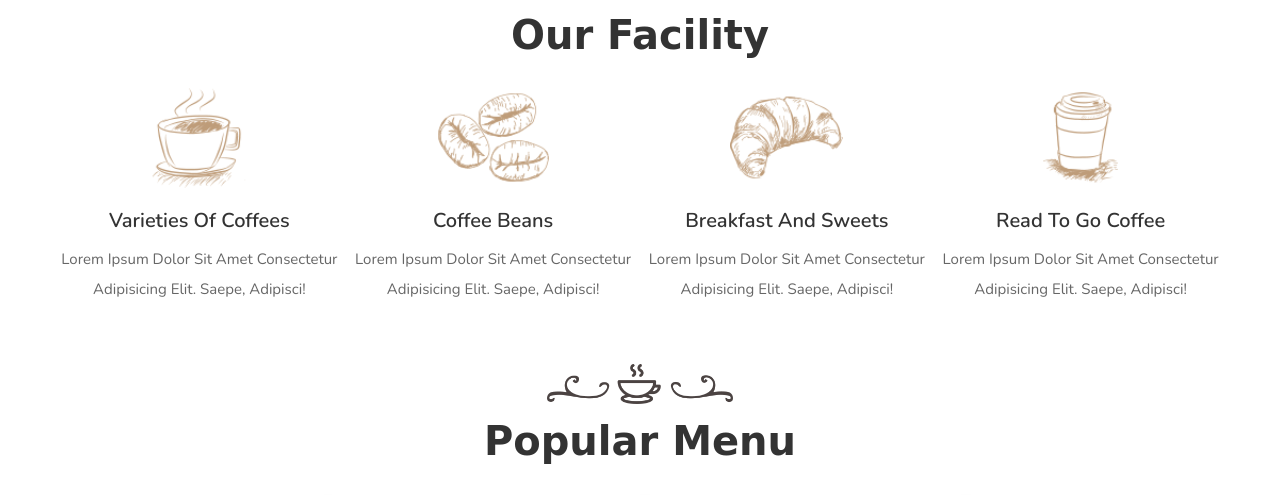
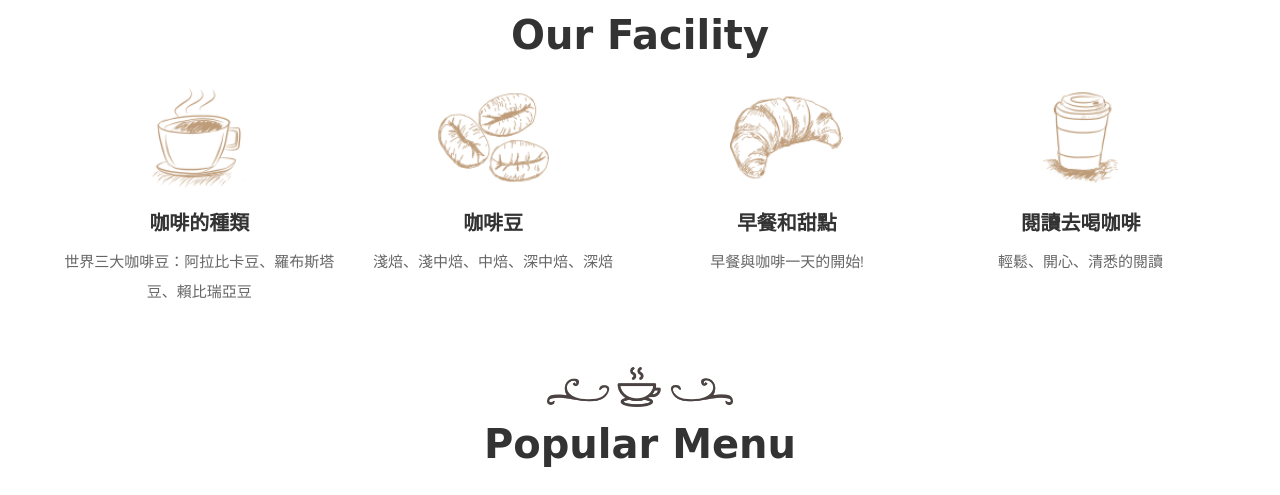
Before and after one commit to lantrance/WhaleCoffee, a Flask app: template website/templates/index.html in a window 1280 px wide. Shown: the part 1550-2045 px from the top of the page. Run offline with Flask 3, Linux system fonts and the light colour scheme; the template is opened without the code that fills it, so the values that code supplies are empty; some libraries are stand-ins or nearby versions; some web fonts are replaced.

Commit message:
Update index.html

```diff
--- a/website/templates/index.html
+++ b/website/templates/index.html
@@ -89,26 +89,26 @@
 
       <div class="box">
          <img src="../static/images/icon-1.png" alt="">
-         <h3>varieties of coffees</h3>
-         <p>Lorem ipsum dolor sit amet consectetur adipisicing elit. Saepe, adipisci!</p>
+         <h3>咖啡的種類</h3>
+         <p>世界三大咖啡豆：阿拉比卡豆、羅布斯塔豆、賴比瑞亞豆</p>
       </div>
 
       <div class="box">
          <img src="../static/images/icon-2.png" alt="">
-         <h3>coffee beans</h3>
-         <p>Lorem ipsum dolor sit amet consectetur adipisicing elit. Saepe, adipisci!</p>
+         <h3>咖啡豆</h3>
+         <p>淺焙、淺中焙、中焙、深中焙、深焙</p>
       </div>
 
       <div class="box">
          <img src="../static/images/icon-3.png" alt="">
-         <h3>breakfast and sweets</h3>
-         <p>Lorem ipsum dolor sit amet consectetur adipisicing elit. Saepe, adipisci!</p>
+         <h3>早餐和甜點</h3>
+         <p>早餐與咖啡一天的開始!</p>
       </div>
 
       <div class="box">
          <img src="../static/images/icon-4.png" alt="">
-         <h3>read to go coffee</h3>
-         <p>Lorem ipsum dolor sit amet consectetur adipisicing elit. Saepe, adipisci!</p>
+         <h3>閱讀去喝咖啡</h3>
+         <p>輕鬆、開心、清悉的閱讀</p>
       </div>
 
    </div>
```
